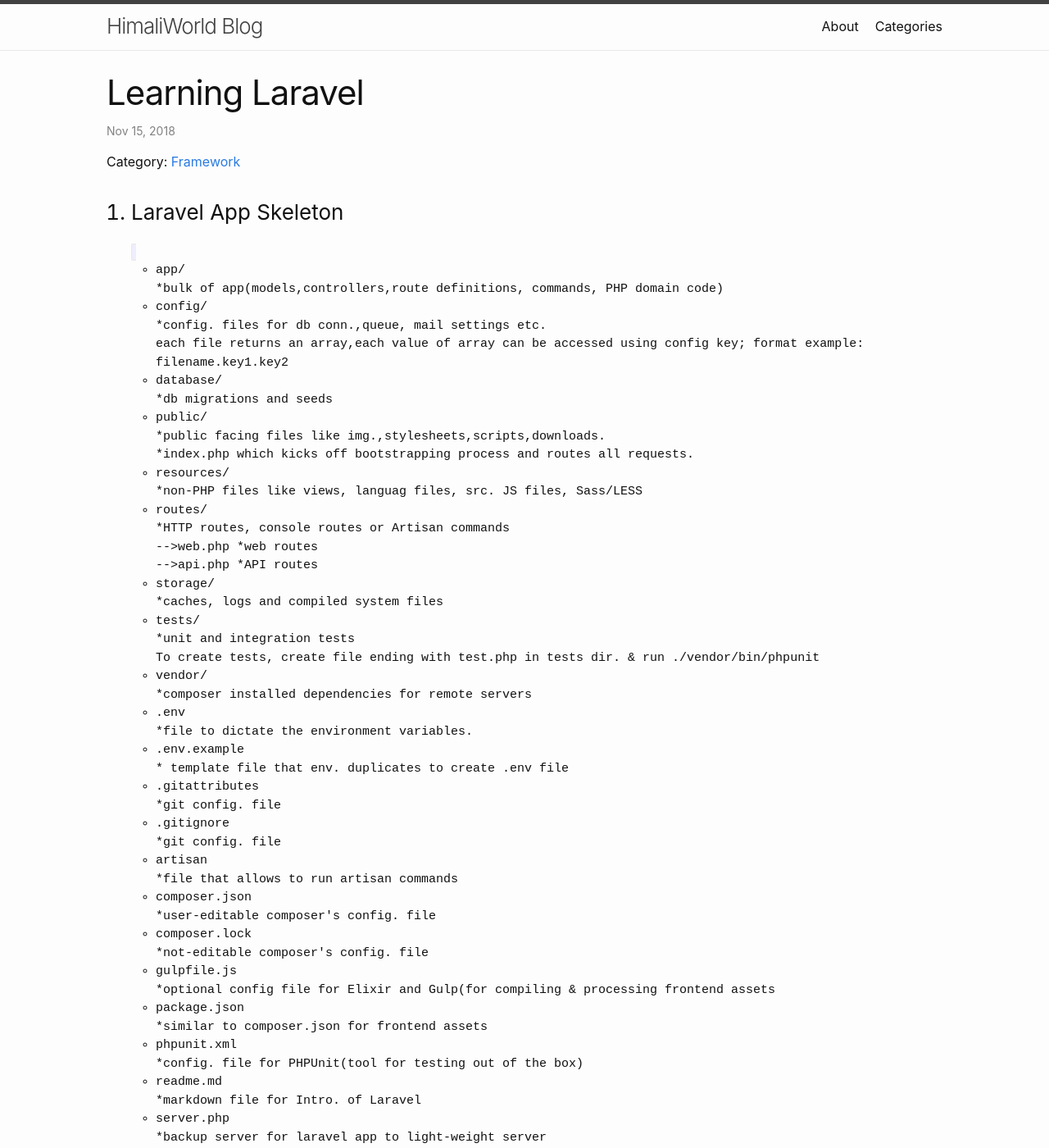
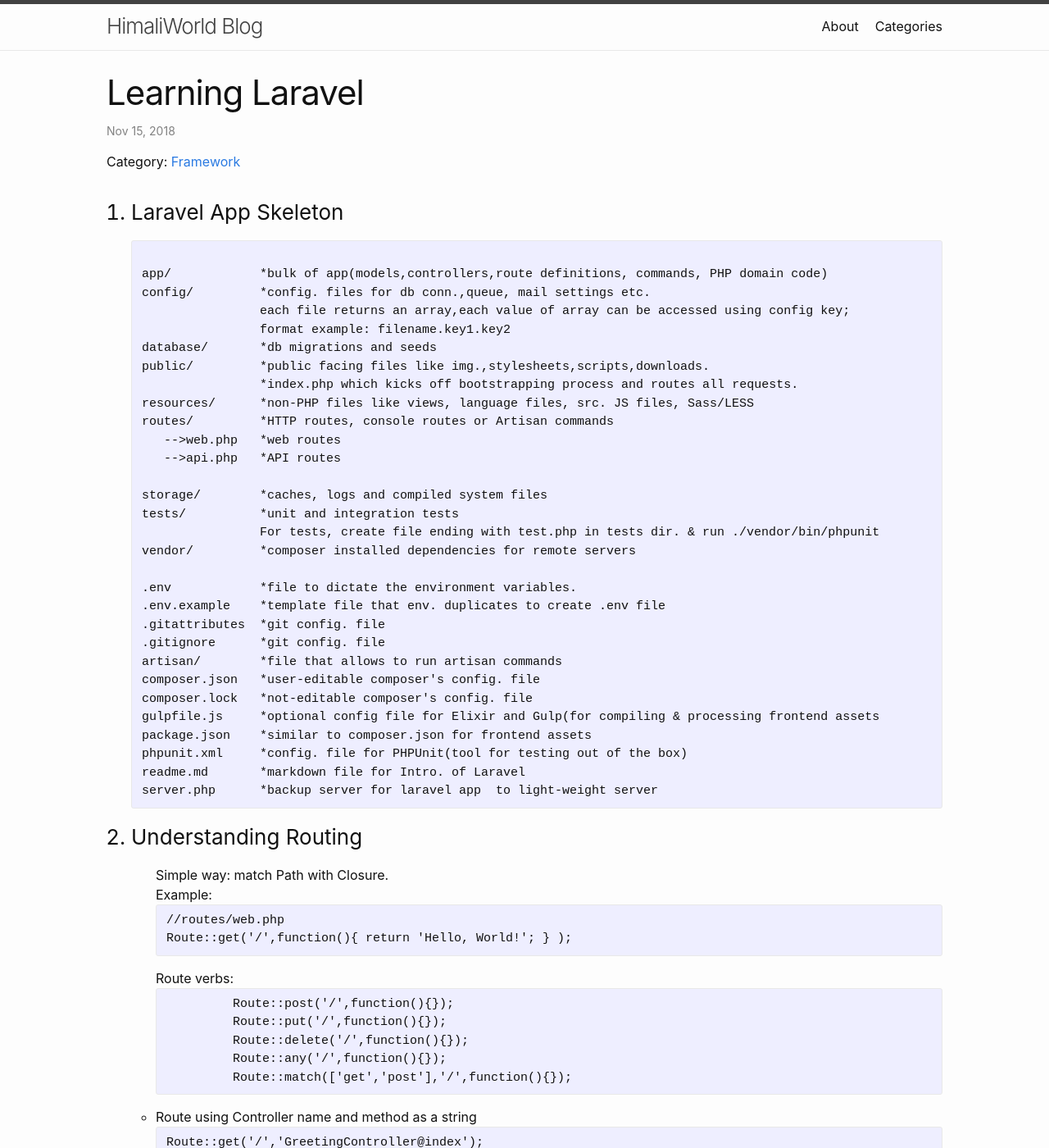
Before and after one commit to Avadhuta03/avadhuta03.github.io, a Jekyll site: the page built from _posts/2018-11-15-Laravel-Basics.md, in a window 1280 px wide and 1400 px high. Shown: the whole window at 82% size. Built offline with Jekyll 4.4.1, drawn with Linux system fonts in a browser that asks for light colours.

Commit message:
updates post

```diff
--- a/_posts/2018-11-15-Laravel-Basics.md
+++ b/_posts/2018-11-15-Laravel-Basics.md
@@ -5,56 +5,55 @@ categories: Framework
 ---
 <ol>
 <h3><li>Laravel App Skeleton</li></h3>
-<code> <ul>
-  <li>app/ <br>*bulk of app(models,controllers,route definitions, commands, PHP domain code)  </li>
-   <li>config/ <br>*config. files for db conn.,queue, mail settings etc. <br>each file returns an array,each value of array can be accessed using config key; format example: filename.key1.key2</li>
-    <li>database/ <br>*db migrations and seeds</li>
-    <li>public/ <br>*public facing files like img.,stylesheets,scripts,downloads.
-		<br>*index.php which kicks off bootstrapping process and routes all requests.
-    </li>
-    <li>resources/
-	<br> *non-PHP files like views, languag files, src. JS files, Sass/LESS
-   </li>
-   <li>routes/ <br>*HTTP routes, console routes or Artisan commands <br>
-                 -->web.php   *web routes<br>
-     		 -->api.php   *API routes<br>
-   </li>
-   <li>storage/ <br>*caches, logs and compiled system files</li>
-   <li>tests/ <br>*unit and integration tests
-             <br>To create tests, create file ending with test.php in tests dir. & run ./vendor/bin/phpunit
-   </li>
-   <li>vendor/ <br> *composer installed dependencies for remote servers</li>
-   <li>.env <br>*file to dictate the environment variables.</li>
-   <li>.env.example <br>* template file that env. duplicates to create .env file</li>
-   <li>.gitattributes <br>*git config. file</li>
-   <li>.gitignore <br>*git config. file</li>
-   <li>artisan <br> *file that allows to run artisan commands</li>
-   <li>composer.json <br>*user-editable composer's config. file</li>
-   <li>composer.lock <br> *not-editable composer's config. file</li>
-   <li>gulpfile.js <br> *optional config file for Elixir and Gulp(for compiling & processing frontend assets</li>
-   <li>package.json <br>*similar to composer.json for frontend assets</li>
-   <li>phpunit.xml <br> *config. file for PHPUnit(tool for testing out of the box)</li>
-   <li>readme.md <br>*markdown file for Intro. of Laravel</li>
-   <li>server.php <br>*backup server for laravel app  to light-weight server </li>
-</ul>
-</code>
+<pre>
+app/		*bulk of app(models,controllers,route definitions, commands, PHP domain code)
+config/		*config. files for db conn.,queue, mail settings etc.
+		each file returns an array,each value of array can be accessed using config key;
+		format example: filename.key1.key2
+database/	*db migrations and seeds
+public/		*public facing files like img.,stylesheets,scripts,downloads.
+		*index.php which kicks off bootstrapping process and routes all requests.
+resources/      *non-PHP files like views, language files, src. JS files, Sass/LESS
+routes/		*HTTP routes, console routes or Artisan commands
+   -->web.php   *web routes
+   -->api.php   *API routes
+
+storage/	*caches, logs and compiled system files
+tests/		*unit and integration tests
+                For tests, create file ending with test.php in tests dir. & run ./vendor/bin/phpunit
+vendor/		*composer installed dependencies for remote servers
+
+.env		*file to dictate the environment variables.
+.env.example    *template file that env. duplicates to create .env file
+.gitattributes  *git config. file
+.gitignore	*git config. file
+artisan/ 	*file that allows to run artisan commands
+composer.json	*user-editable composer's config. file
+composer.lock   *not-editable composer's config. file
+gulpfile.js	*optional config file for Elixir and Gulp(for compiling & processing frontend assets
+package.json	*similar to composer.json for frontend assets
+phpunit.xml	*config. file for PHPUnit(tool for testing out of the box)
+readme.md	*markdown file for Intro. of Laravel
+server.php	*backup server for laravel app  to light-weight server
+</pre>
 
 
 <h3><li>Understanding Routing</li></h3>
    <ul>
-    <li>Simple way:  match Path with Closure.<br>
+    Simple way:  match Path with Closure.<br>
              Example:<pre>
 //routes/web.php
 Route::get('/',function(){ return 'Hello, World!'; } );
-</pre></li>
-      <li>
+</pre>
+
          Route verbs: <br>
-        <pre>Route::post('/',function(){});
+        <pre>
+	 Route::post('/',function(){});
          Route::put('/',function(){});
 	 Route::delete('/',function(){});
 	 Route::any('/',function(){});
          Route::match(['get','post'],'/',function(){});
-</pre></li>
+</pre>
 	<li>
           Route using Controller name and method as a string
 	<pre>Route::get('/','GreetingController@index');</pre>
```
Also changed, not shown: _posts/2018-11-23-Sutras-Collection.md (added, +13 -0 lines).
